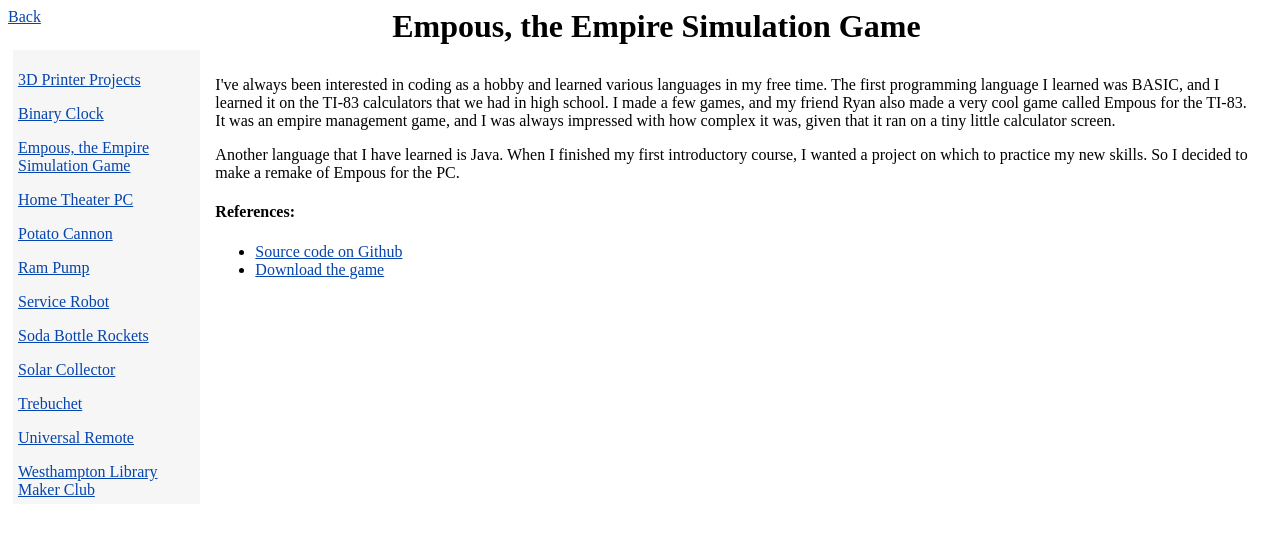
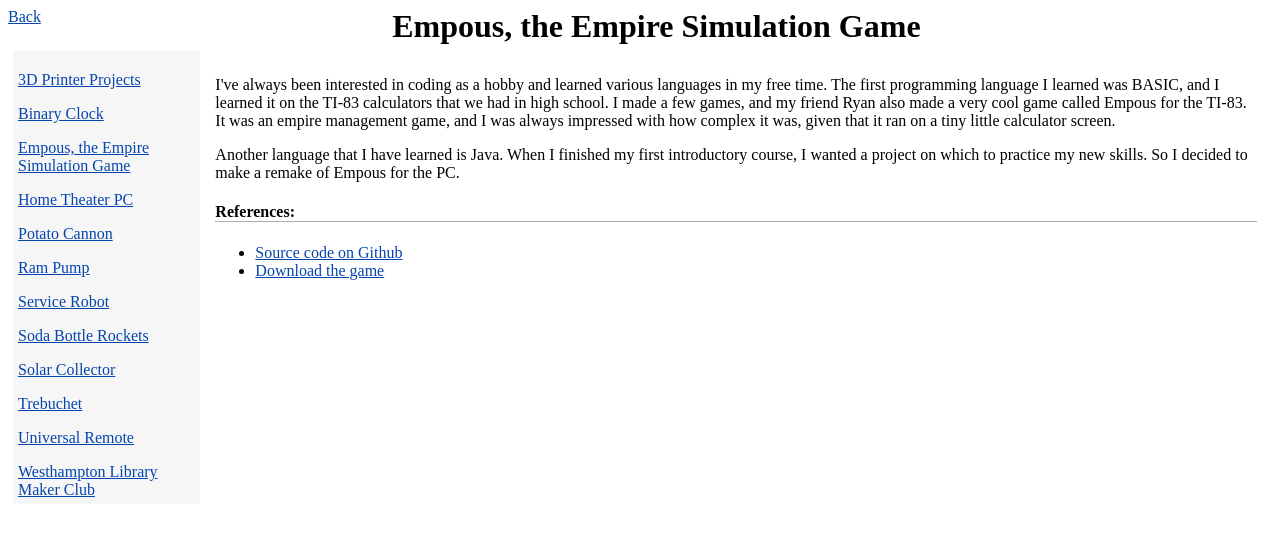
Before and after one commit to Angineer/Angineer.github.io, a Jekyll site: the page built from _projects/Empous.md, in a window 1280 px wide. Shown: the top 536 px of the page. Built offline with Jekyll 4.4.1, drawn with Linux system fonts in a browser that asks for light colours.

```diff
--- a/all.css
+++ b/all.css
@@ -17,6 +17,12 @@ h2 {
 	font-size: 12pt;
 	font-weight: normal;
 	margin: 5 5 5 5;
+}
+
+h4 {
+	border-bottom-style: solid;
+	border-bottom-color: #afafaf;
+	border-bottom-width: 1px;
 }
 
 table {
@@ -52,7 +58,6 @@ td {
 }
 .leftColumn {
 	width: 15%;
-	height: 100%;
 	text-align: left;
 	padding: 5px;
 	background-color: #f6f6f6;
```
Also changed, not shown: _projects/BinaryClock.md (+2 -1 lines).
